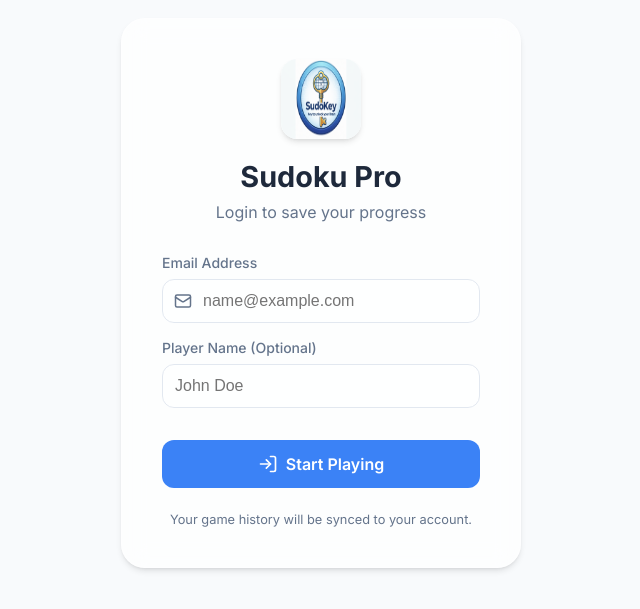
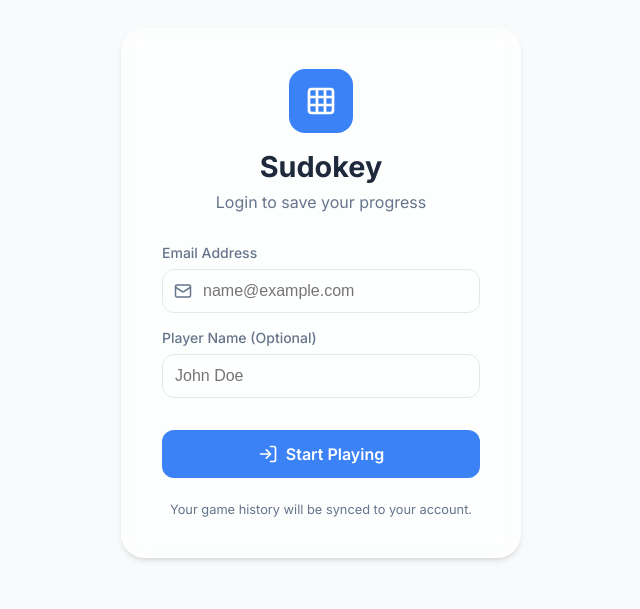
Before and after one commit to Shreyas-7575/Sudoku, a React (Vite) app: page / in a window 1280 px wide. Shown: the part 107-716 px from the top of the page, without its empty margins (319-959 px from the left). Built offline with nearby package versions, Linux system fonts and the light colour scheme.

Commit message:
Rebrand game from 'Sudoku Pro' to 'Sudokey'

```diff
--- a/index.html
+++ b/index.html
@@ -2,9 +2,9 @@
 <html lang="en">
   <head>
     <meta charset="UTF-8" />
-    <link rel="icon" type="image/png" href="/logo_custom.png" />
+    <link rel="icon" type="image/svg+xml" href="/vite.svg" />
     <meta name="viewport" content="width=device-width, initial-scale=1.0" />
-    <title>Sudoku Pro</title>
+    <title>Sudokey</title>
   </head>
   <body>
     <div id="root"></div>
--- a/src/components/Home/Home.jsx
+++ b/src/components/Home/Home.jsx
@@ -1,7 +1,6 @@
 import React from 'react';
 import { motion, AnimatePresence } from 'framer-motion';
 import { Play, History, Trophy, User, X, LogOut } from 'lucide-react';
-import logo from '../../assets/logo_custom.png';
 import HistoryBoard from './HistoryBoard';
 
 const Home = ({ user, onStartGame, onToggleTheme, currentTheme, onLogout }) => {
@@ -43,17 +42,20 @@ const Home = ({ user, onStartGame, onToggleTheme, currentTheme, onLogout }) => {
   };
 
   return (
-    <div className="home-container" style={{ width: '100%', maxWidth: '600px', padding: '20px', margin: '0 auto' }}>
+    <div className="home-container" style={{ width: '100%', maxWidth: '600px', padding: '20px' }}>
       <header style={{ display: 'flex', justifyContent: 'space-between', alignItems: 'center', marginBottom: '3rem' }}>
         <div style={{ display: 'flex', alignItems: 'center', gap: '12px' }}>
           <div style={{
             width: '40px',
             height: '40px',
-            borderRadius: '10px',
-            overflow: 'hidden',
-             boxShadow: 'var(--shadow-sm)'
+            borderRadius: '50%',
+            background: 'var(--primary)',
+            display: 'flex',
+            alignItems: 'center',
+            justifyContent: 'center',
+            color: 'white'
           }}>
-            <img src={logo} alt="Logo" style={{ width: '100%', height: '100%', objectFit: 'cover' }} />
+            <User size={20} />
           </div>
           <div>
             <h3 style={{ fontSize: '1rem', fontWeight: '600' }}>Hello, {user.name}!</h3>
@@ -231,16 +233,11 @@ const Home = ({ user, onStartGame, onToggleTheme, currentTheme, onLogout }) => {
 
       <motion.div variants={container} initial="hidden" animate="show">
         <div style={{ textAlign: 'center', marginBottom: '2.5rem' }}>
-          <h1 style={{ fontSize: '2.5rem', fontWeight: '800', marginBottom: '0.5rem' }}>Sudoku Pro</h1>
+          <h1 style={{ fontSize: '2.5rem', fontWeight: '800', marginBottom: '0.5rem' }}>Sudokey</h1>
           <p style={{ color: 'var(--text-muted)' }}>Choose your challenge level</p>
         </div>
 
-        <div className="difficulty-grid" style={{
-          display: 'grid',
-          gridTemplateColumns: window.innerWidth < 600 ? '1fr' : 'repeat(2, 1fr)',
-          gap: '16px',
-          marginBottom: '3rem'
-        }}>
+        <div className="difficulty-grid" style={{ display: 'grid', gridTemplateColumns: 'repeat(2, 1fr)', gap: '16px', marginBottom: '3rem' }}>
           {difficulties.map((diff) => (
             <motion.button
               key={diff.id}
--- a/src/components/Login/Login.jsx
+++ b/src/components/Login/Login.jsx
@@ -1,7 +1,6 @@
 import React, { useState } from 'react';
 import { motion } from 'framer-motion';
-import logo from '../../assets/logo_custom.png';
-import { Mail, LogIn } from 'lucide-react';
+import { Mail, LogIn, Grid3X3 } from 'lucide-react';
 
 const Login = ({ onLogin }) => {
   const [email, setEmail] = useState('');
@@ -22,16 +21,27 @@ const Login = ({ onLogin }) => {
       style={{
         padding: '2.5rem',
         borderRadius: '24px',
-        width: '90%',
-        margin: '0 auto',
+        width: '100%',
         maxWidth: '400px',
         boxShadow: 'var(--shadow-md)',
         textAlign: 'center'
       }}
     >
       <div style={{ marginBottom: '2rem' }}>
-        <img src={logo} alt="Sudoku Pro Logo" style={{ width: '80px', height: '80px', borderRadius: '16px', marginBottom: '1rem', boxShadow: 'var(--shadow-md)' }} />
-        <h1 style={{ fontSize: '1.8rem', fontWeight: '700', color: 'var(--text-main)' }}>Sudoku Pro</h1>
+        <div style={{
+          background: 'var(--primary)',
+          width: '64px',
+          height: '64px',
+          borderRadius: '16px',
+          display: 'flex',
+          alignItems: 'center',
+          justifyContent: 'center',
+          margin: '0 auto 1rem',
+          color: 'white'
+        }}>
+          <Grid3X3 size={32} />
+        </div>
+        <h1 style={{ fontSize: '1.8rem', fontWeight: '700', color: 'var(--text-main)' }}>Sudokey</h1>
         <p style={{ color: 'var(--text-muted)', marginTop: '0.5rem' }}>Login to save your progress</p>
       </div>
 
```
